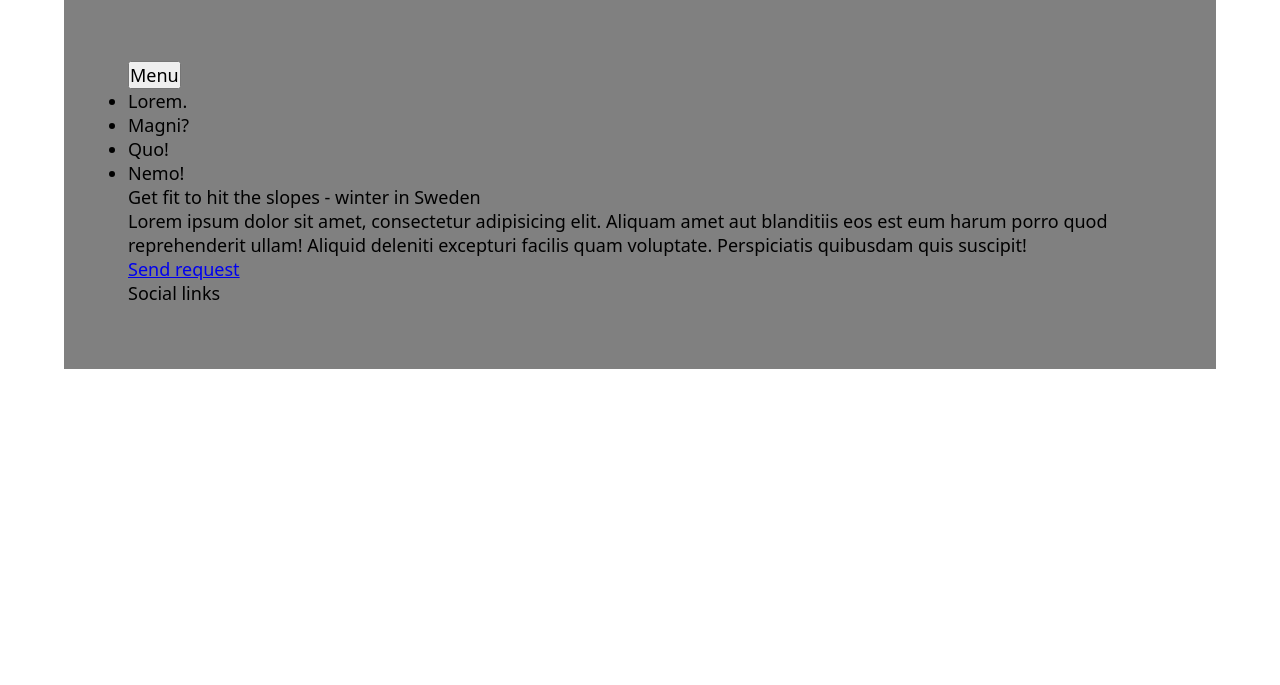
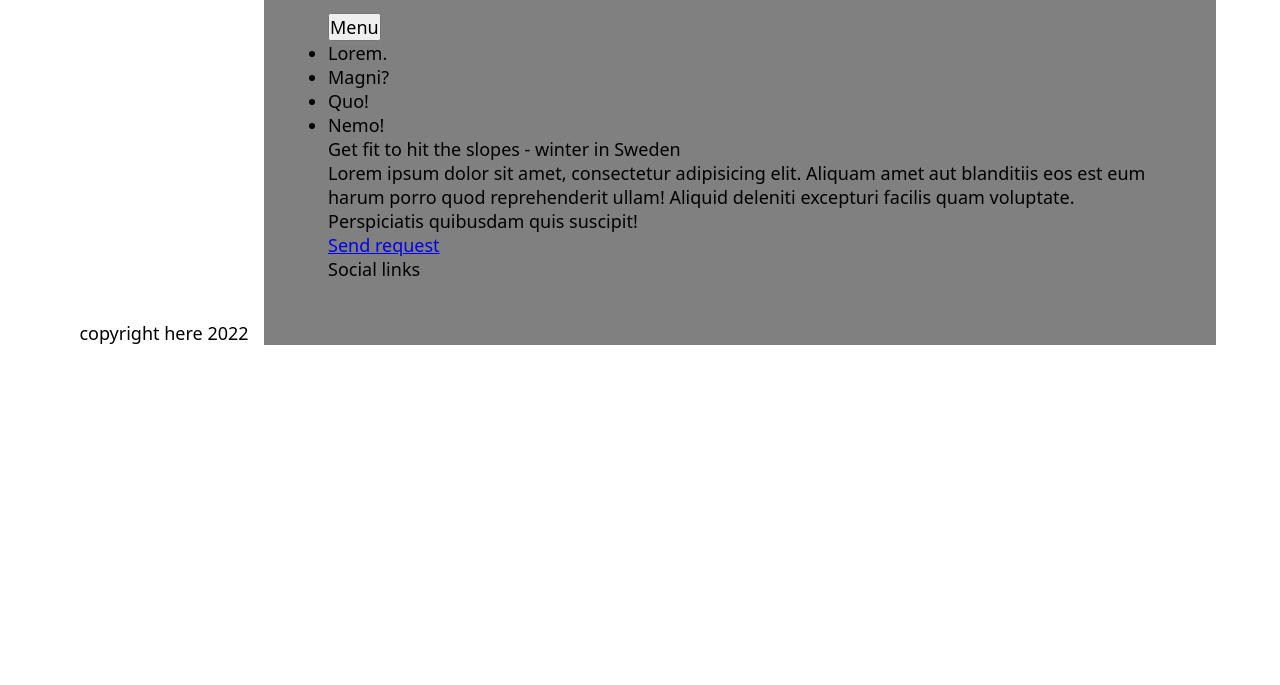
Before and after one commit to Annie-Huang/dribbble-slope-clone, a website: page index.html in a window 1280 px wide. Shown: the part 115-800 px from the top of the page. Drawn offline with Linux system fonts and the light colour scheme.

Commit message:
Put the page into grid and then style the left side column

```diff
--- a/index.html
+++ b/index.html
@@ -7,13 +7,15 @@
       content="width=device-width, user-scalable=no, initial-scale=1.0, maximum-scale=1.0, minimum-scale=1.0"
     />
     <meta http-equiv="X-UA-Compatible" content="ie=edge" />
-    <title>Document</title>
+    <title>Slopes</title>
     <link rel="stylesheet" href="style.css" />
   </head>
   <body>
     <div class="main-grid">
-      <p class="logo">SLOPES</p>
-      <p class="text-subdued">copyright here 2022</p>
+      <div>
+        <p class="logo">SLOPES</p>
+        <p class="text-subdued">copyright here 2022</p>
+      </div>
       <div class="video-bg">
         <header>
           <button>Menu</button>
--- a/style.css
+++ b/style.css
@@ -48,6 +48,17 @@ body {
   grid-auto-columns: 1fr;
 }
 
+.main-grid {
+  display: grid;
+  grid-template-columns: 200px 1fr;
+}
+
+.main-grid > :nth-child(1) {
+  text-align: center;
+  display: grid;
+  align-content: space-between;
+}
+
 .video-bg {
   background: gray;
   padding: var(--body-padding);
```
